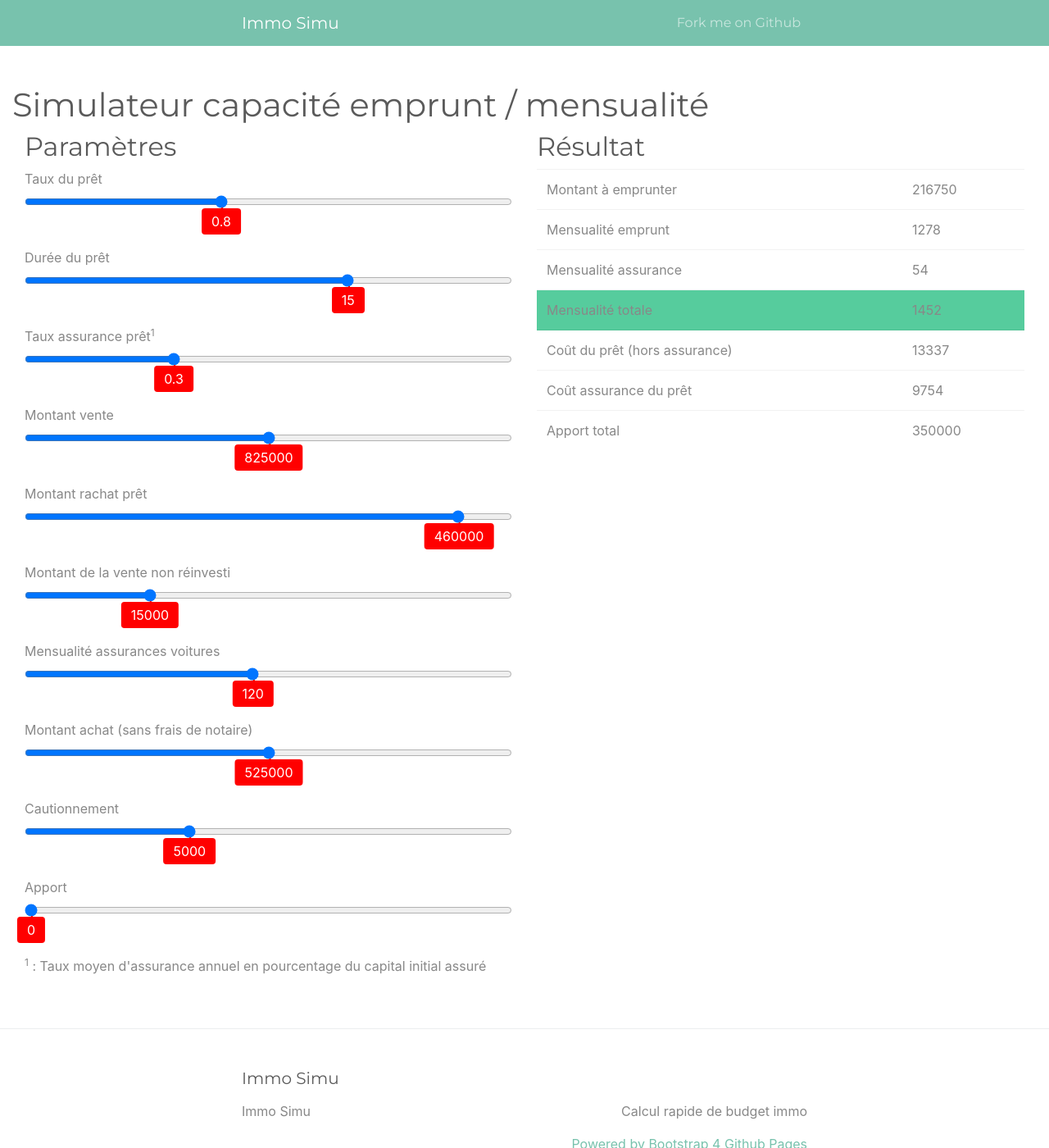
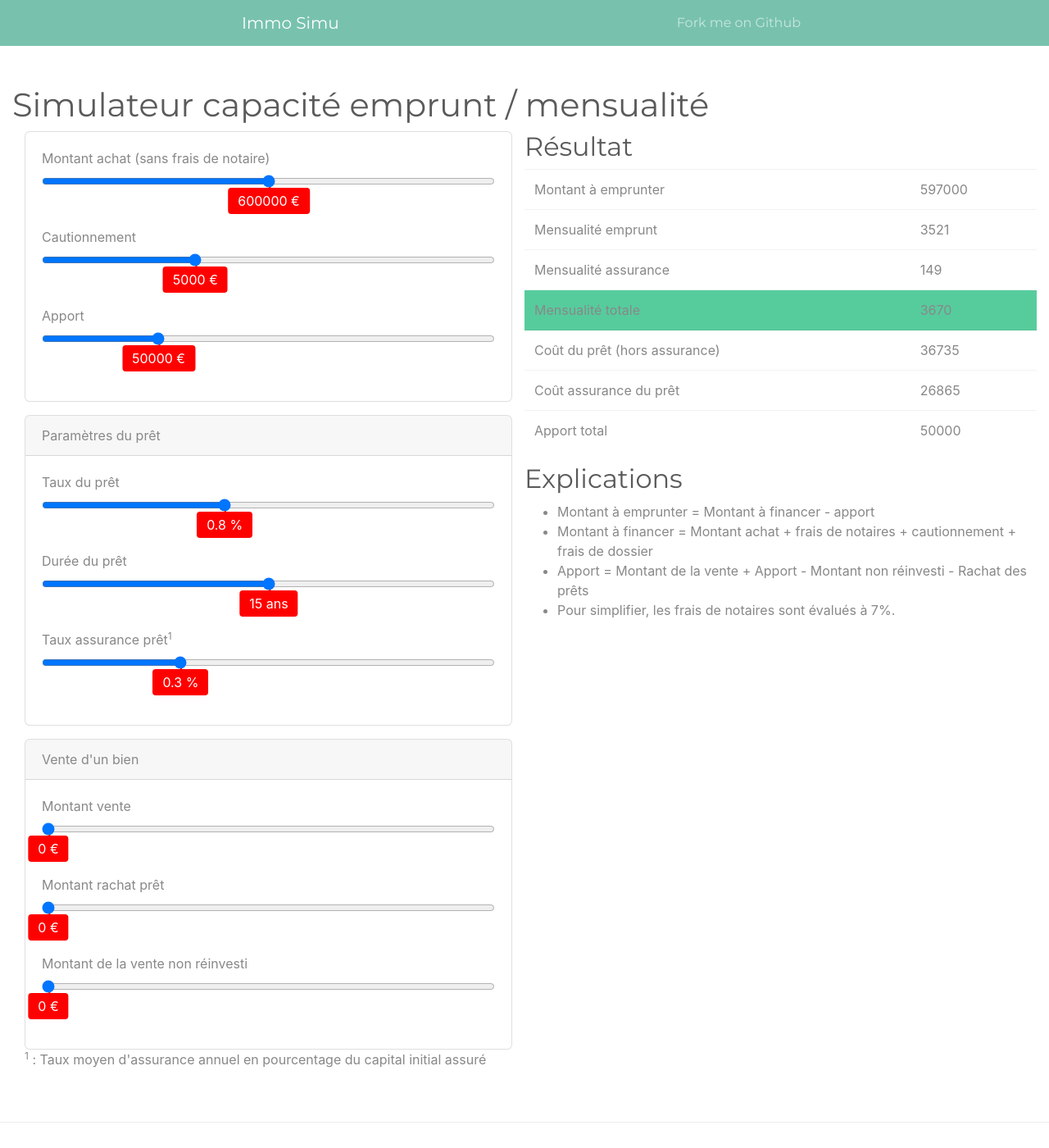
Before and after one commit to BrunoSpy/immosimu, a Jekyll site: the page built from index.md, in a window 1280 px wide and 1400 px high. Shown: the whole window at 82% size. Built offline with Jekyll 4.4.1, drawn with Linux system fonts in a browser that asks for light colours.

Commit message:
Simu générique

```diff
--- a/assets/javascript/main.js
+++ b/assets/javascript/main.js
@@ -4,18 +4,17 @@ $(document).ready(function() {
     //default values
     $("#formRate").val("0.8");
     $("#formAssurRate").val("0.3");
-    $("#formAssurVoitures").val("120");
-    $("#formVoitures").val("15000");
-    $("#formRachat").val("460000");
-    $("#formApport").val("0");
+    $("#formVoitures").val("0");
+    $("#formRachat").val("0");
+    $("#formApport").val("50000");
     $("#formDuration").val("15");
     $("#formCaution").val('5000');
+    $("#formVente").val('0');
 
     const allRanges = document.querySelectorAll(".range-wrap");
     allRanges.forEach(wrap => {
         const range = wrap.querySelector(".form-control-range");
         const bubble = wrap.querySelector(".bubble");
-
         range.addEventListener("input", () => {
             setBubble(range, bubble);
             compute();
@@ -29,7 +28,13 @@ $(document).ready(function() {
         const min = range.min ? range.min : 0;
         const max = range.max ? range.max : 100;
         const newVal = Number(((val - min) * 100) / (max - min));
-        bubble.innerHTML = val;
+
+        let trailing = $(bubble).data('trailing');
+        if(typeof trailing == "undefined") {
+            trailing = "";
+        }
+
+        bubble.innerHTML = val + ' ' + trailing;
 
         // Sorta magic numbers based on size of the native UI thumb
         bubble.style.left = `calc(${newVal}% + (${8 - newVal * 0.15}px))`;
@@ -41,7 +46,6 @@ $(document).ready(function() {
             let vente = parseFloat($("#formVente").val());
             let rachat = parseFloat($("#formRachat").val());
             let voitures = parseFloat($("#formVoitures").val());
-            let assurVoitures = parseFloat($("#formAssurVoitures").val());
             let achat = parseFloat($("#formAchat").val());
             let apport = parseFloat($("#formApport").val());
             let duration = parseFloat($("#formDuration").val());
@@ -77,13 +81,9 @@ $(document).ready(function() {
 
             $("#apporttotal").text(apportTotal.toFixed(0));
 
-            if(mensualite+mensualiteAssur+assurVoitures > 2400) {
-                $("#trTotal").removeClass("bg-success").addClass("bg-danger text-white ");
-            } else {
-                $("#trTotal").addClass("bg-success").removeClass("bg-danger text-white ");
-            }
+            $("#trTotal").addClass("bg-success");
 
-            $("#total").text((mensualite+mensualiteAssur+assurVoitures).toFixed(0));
+            $("#total").text((mensualite+mensualiteAssur).toFixed(0));
 
     }
 
--- a/index.md
+++ b/index.md
@@ -5,71 +5,84 @@ title: Simulateur capacité emprunt / mensualité
 <div class="container-fluid">
 <div class="row">
 <div class="col">
-<h2>Paramètres</h2>
+
 <form>
+
+<div class="card">
+<div class="card-body">
+<div class="form-group range-wrap">
+<label for="formAchat">Montant achat (sans frais de notaire)</label>
+<input type="range" class="form-control-range" id="formAchat" min="200000" max="1000000" step="1000">
+<output class="bubble" data-trailing="€"></output>
+</div>
+<div class="form-group range-wrap">
+<label for="formAchat">Cautionnement</label>
+<input type="range" class="form-control-range" id="formCaution" min="0000" max="15000" step="500">
+<output class="bubble" data-trailing="€"></output>
+</div>
+
+<div class="form-group range-wrap">
+<label for="formApport">Apport</label>
+<input type="range" class="form-control-range" id="formApport" min="0" max="200000" step="5000">
+<output class="bubble" data-trailing="€"></output>
+</div>
+</div>
+</div>
+
+<div class="card mt-3">
+<div class="card-header">
+Paramètres du prêt
+</div>
+<div class="card-body">
 <div class="form-group range-wrap">
 <label for="formRate">Taux du prêt</label>
 <input type="range" class="form-control-range" id="formRate" min="0" max="2" step="0.01">
-<output class="bubble"></output>
+<output class="bubble" data-trailing="%"></output>
 </div>
 
 <div class="form-group range-wrap">
 <label for="formDuration">Durée du prêt</label>
-<input type="range" class="form-control-range" id="formDuration" min="5" max="20" step="1">
-<output class="bubble"></output>
+<input type="range" class="form-control-range" id="formDuration" min="5" max="25" step="1">
+<output class="bubble" data-trailing="ans"></output>
 </div>
 
 <div class="form-group range-wrap">
 <label for="formAssurRate">Taux assurance prêt<sup>1</sup></label>
 <input type="range" class="form-control-range" id="formAssurRate" min="0" max="1" step="0.05">
-<output class="bubble"></output>
+<output class="bubble" data-trailing="%"></output>
+</div>
+</div>
 </div>
 
+<div class="card mt-3">
+<div class="card-header">
+Vente d'un bien
+</div>
+<div class="card-body">
 <div class="form-group range-wrap">
 <label for="formVente">Montant vente</label>
-<input type="range" class="form-control-range" id="formVente" min="750000" max="900000" step="5000">
-<output class="bubble"></output>
+<input type="range" class="form-control-range" id="formVente" min="0000" max="900000" step="5000">
+<output class="bubble" data-trailing="€"></output>
 </div>
 
 <div class="form-group range-wrap">
 <label for="formRachat">Montant rachat prêt</label>
-<input type="range" class="form-control-range" id="formRachat" min="370000" max="470000" step="1000">
-<output class="bubble"></output>
+<input type="range" class="form-control-range" id="formRachat" min="0000" max="500000" step="1000">
+<output class="bubble" data-trailing="€"></output>
 </div>
 
 <div class="form-group range-wrap">
 <label for="formVoitures">Montant de la vente non réinvesti</label>
-<input type="range" class="form-control-range" id="formVoitures" min="0" max="60000" step="100">
-<output class="bubble"></output>
+<input type="range" class="form-control-range" id="formVoitures" min="0" max="100000" step="100">
+<output class="bubble" data-trailing="€"></output>
 </div>
-
-<div class="form-group range-wrap">
-<label for="formAssurVoitures">Mensualité assurances voitures</label>
-<input type="range" class="form-control-range" id="formAssurVoitures" min="50" max="200" step="10">
-<output class="bubble"></output>
 </div>
-
-<div class="form-group range-wrap">
-<label for="formAchat">Montant achat (sans frais de notaire)</label>
-<input type="range" class="form-control-range" id="formAchat" min="400000" max="650000" step="1000">
-<output class="bubble"></output>
-</div>
-
-<div class="form-group range-wrap">
-<label for="formAchat">Cautionnement</label>
-<input type="range" class="form-control-range" id="formCaution" min="0000" max="15000" step="500">
-<output class="bubble"></output>
-</div>
-
-<div class="form-group range-wrap">
-<label for="formApport">Apport</label>
-<input type="range" class="form-control-range" id="formApport" min="0" max="100000" step="5000">
-<output class="bubble"></output>
 </div>
 
 </form>
 </div>
 <div class="col">
+<div class="row">
 <h2>Résultat</h2>
 <table class="table">
   <tr><td>Montant à emprunter</td><td><span id="montant"></span></td></tr>
@@ -80,7 +93,16 @@ title: Simulateur capacité emprunt / mensualité
   <tr><td>Coût assurance du prêt</td><td><span id="totalAssur"></span></td></tr>
   <tr><td>Apport total</td><td><span id="apporttotal"></span></td></tr>
 </table>
-
+</div>
+<div class="row">
+<h2>Explications</h2>
+<ul>
+<li>Montant à emprunter = Montant à financer - apport</li>
+<li>Montant à financer = Montant achat + frais de notaires + cautionnement + frais de dossier</li>
+<li>Apport = Montant de la vente + Apport - Montant non réinvesti - Rachat des prêts</li>
+<li>Pour simplifier, les frais de notaires sont évalués à 7%.</li>
+</ul>
+</div>
 </div>
 </div>
 <p><sup>1</sup> : Taux moyen d'assurance annuel en pourcentage du capital initial assuré</p>
```
